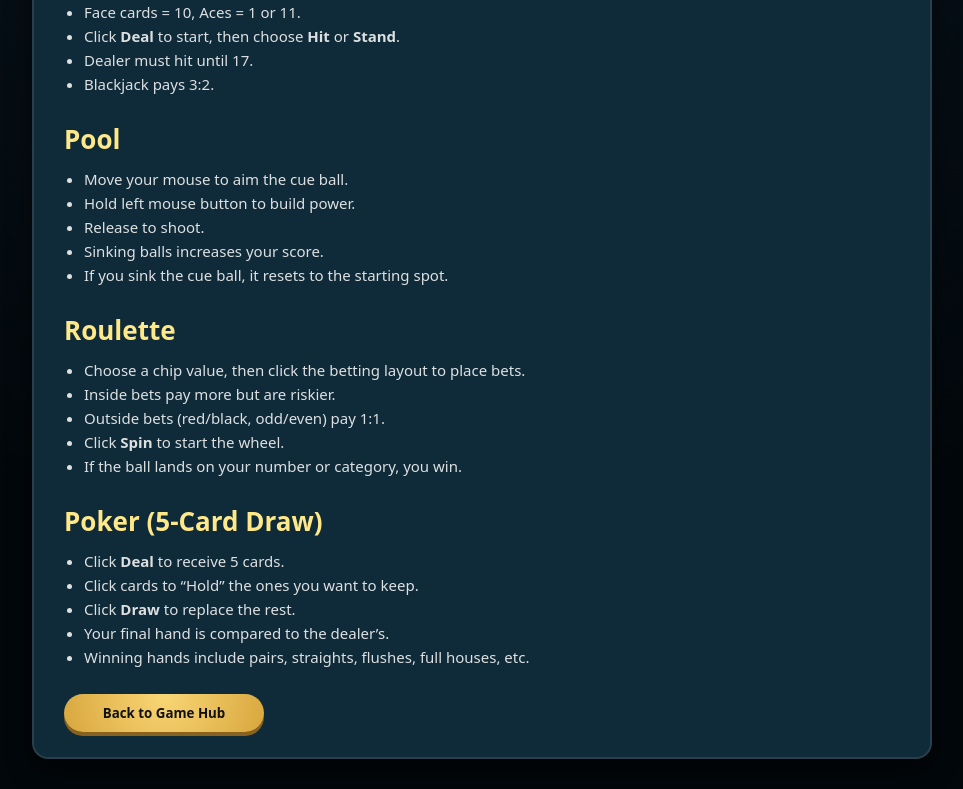
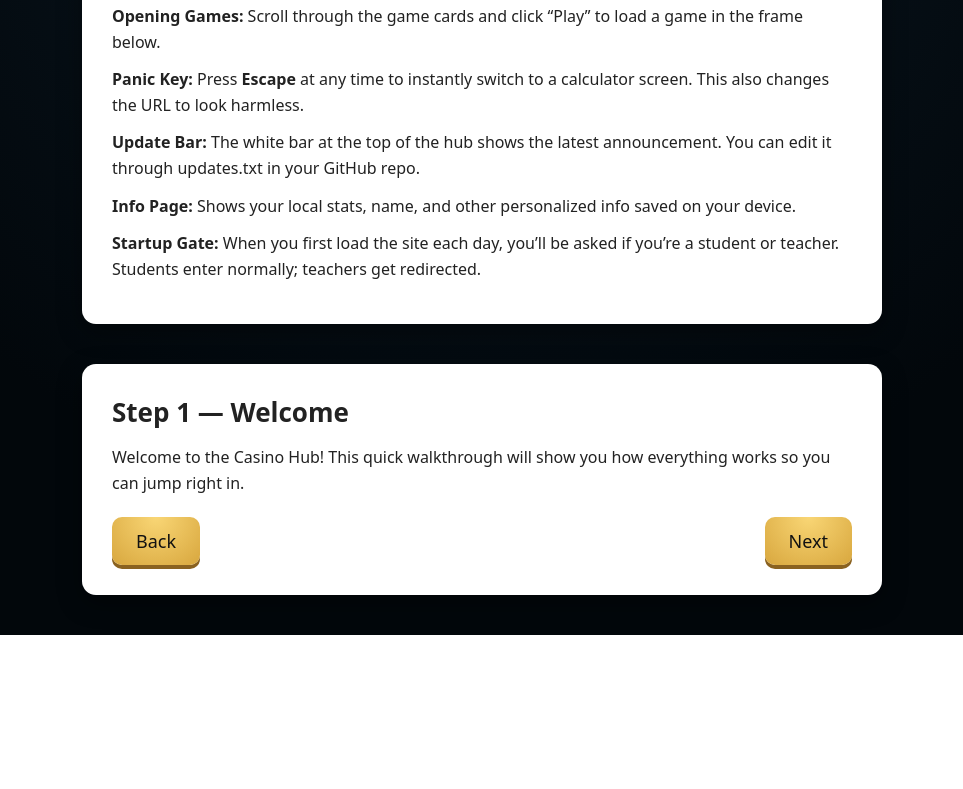
Before and after one commit to meatloaf-SMR/Casino-Hub, a plain HTML site: page tutorial.html in a window 1280 px wide. Shown: the part 201-990 px from the top of the page, without its empty margins (158-1121 px from the left). After the commit the page ends 836 px from the top, so only its background shows below. Drawn offline with Linux system fonts and the light colour scheme.

Commit message:
Update tutorial.html

```diff
--- a/tutorial.html
+++ b/tutorial.html
@@ -2,7 +2,8 @@
 <html lang="en">
 <head>
 <meta charset="UTF-8">
-<title>Game Tutorials</title>
+<title>Tutorial – Casino Hub</title>
+
 <style>
   * {
     box-sizing: border-box;
@@ -14,114 +15,190 @@
   body {
     background: radial-gradient(circle at top, #0b1924, #02070b 70%);
     color: #f4f4f4;
+    padding: 40px;
     min-height: 100vh;
-    padding: 30px;
-    display: flex;
-    justify-content: center;
-  }
-
-  .container {
-    width: 100%;
-    max-width: 900px;
-    background: #0f2a38;
-    padding: 25px 30px;
-    border-radius: 16px;
-    border: 2px solid rgba(255,255,255,0.1);
-    box-shadow: 0 10px 25px rgba(0,0,0,0.6);
   }
 
   h1 {
     text-align: center;
+    font-size: 42px;
     margin-bottom: 25px;
-    font-size: 36px;
     letter-spacing: 3px;
   }
 
-  h2 {
-    margin-top: 25px;
-    font-size: 26px;
-    color: #ffe887;
+  /* ✅ White content card */
+  .card {
+    background: #ffffff;
+    color: #222;
+    max-width: 800px;
+    margin: 0 auto 40px auto;
+    padding: 30px;
+    border-radius: 14px;
+    box-shadow: 0 8px 25px rgba(0,0,0,0.4);
   }
 
-  p, li {
-    font-size: 15px;
-    line-height: 1.6;
-    opacity: 0.9;
+  .card h2 {
+    margin-bottom: 15px;
+    font-size: 28px;
   }
 
-  ul {
-    margin-top: 10px;
-    margin-left: 20px;
+  .card p {
+    margin-bottom: 12px;
+    line-height: 1.6;
   }
 
-  .back-btn {
-    margin-top: 25px;
+  /* ✅ Interactive tutorial */
+  #stepsContainer {
+    max-width: 800px;
+    margin: 0 auto;
+    background: #ffffff;
+    color: #222;
+    padding: 30px;
+    border-radius: 14px;
+    box-shadow: 0 8px 25px rgba(0,0,0,0.4);
+  }
+
+  .step {
+    display: none;
+  }
+
+  .step.active {
     display: block;
-    width: 200px;
-    padding: 10px 20px;
-    border-radius: 999px;
+  }
+
+  .step h3 {
+    font-size: 26px;
+    margin-bottom: 15px;
+  }
+
+  .step p {
+    line-height: 1.6;
+    margin-bottom: 20px;
+  }
+
+  .buttons {
+    display: flex;
+    justify-content: space-between;
+    margin-top: 20px;
+  }
+
+  button {
+    padding: 12px 24px;
+    font-size: 18px;
     border: none;
+    border-radius: 10px;
     cursor: pointer;
-    font-weight: 600;
     background: radial-gradient(circle at top, #f9d675, #d8a73e);
     color: #111;
     box-shadow: 0 4px 0 #8a6220;
     transition: 0.1s;
   }
 
-  .back-btn:hover {
+  button:hover {
     filter: brightness(1.05);
   }
 
-  .back-btn:active {
+  button:active {
     transform: translateY(2px);
     box-shadow: 0 2px 0 #8a6220;
+  }
+
+  .center {
+    text-align: center;
+  }
+
+  a.return {
+    display: inline-block;
+    margin-top: 30px;
+    font-size: 20px;
+    color: #f9d675;
+    text-decoration: none;
+  }
+
+  a.return:hover {
+    text-decoration: underline;
   }
 </style>
 </head>
 <body>
 
-<div class="container">
-  <h1>Game Tutorials</h1>
+<h1>Tutorial</h1>
 
-  <h2>Blackjack</h2>
-  <ul>
-    <li>Your goal is to get as close to 21 as possible without going over.</li>
-    <li>Face cards = 10, Aces = 1 or 11.</li>
-    <li>Click <strong>Deal</strong> to start, then choose <strong>Hit</strong> or <strong>Stand</strong>.</li>
-    <li>Dealer must hit until 17.</li>
-    <li>Blackjack pays 3:2.</li>
-  </ul>
+<!-- ✅ Simple Hub Tutorial -->
+<div class="card">
+  <h2>How to Use the Casino Hub</h2>
 
-  <h2>Pool</h2>
-  <ul>
-    <li>Move your mouse to aim the cue ball.</li>
-    <li>Hold left mouse button to build power.</li>
-    <li>Release to shoot.</li>
-    <li>Sinking balls increases your score.</li>
-    <li>If you sink the cue ball, it resets to the starting spot.</li>
-  </ul>
+  <p><strong>Opening Games:</strong> Scroll through the game cards and click “Play” to load a game in the frame below.</p>
 
-  <h2>Roulette</h2>
-  <ul>
-    <li>Choose a chip value, then click the betting layout to place bets.</li>
-    <li>Inside bets pay more but are riskier.</li>
-    <li>Outside bets (red/black, odd/even) pay 1:1.</li>
-    <li>Click <strong>Spin</strong> to start the wheel.</li>
-    <li>If the ball lands on your number or category, you win.</li>
-  </ul>
+  <p><strong>Panic Key:</strong> Press <strong>Escape</strong> at any time to instantly switch to a calculator screen. This also changes the URL to look harmless.</p>
 
-  <h2>Poker (5‑Card Draw)</h2>
-  <ul>
-    <li>Click <strong>Deal</strong> to receive 5 cards.</li>
-    <li>Click cards to “Hold” the ones you want to keep.</li>
-    <li>Click <strong>Draw</strong> to replace the rest.</li>
-    <li>Your final hand is compared to the dealer’s.</li>
-    <li>Winning hands include pairs, straights, flushes, full houses, etc.</li>
-  </ul>
+  <p><strong>Update Bar:</strong> The white bar at the top of the hub shows the latest announcement. You can edit it through <code>updates.txt</code> in your GitHub repo.</p>
 
-  <button class="back-btn" onclick="window.location.href='index.html'">Back to Game Hub</button>
+  <p><strong>Info Page:</strong> Shows your local stats, name, and other personalized info saved on your device.</p>
+
+  <p><strong>Startup Gate:</strong> When you first load the site each day, you’ll be asked if you’re a student or teacher. Students enter normally; teachers get redirected.</p>
 </div>
+
+<!-- ✅ Interactive Step-by-Step Tutorial -->
+<div id="stepsContainer">
+  <div class="step active">
+    <h3>Step 1 — Welcome</h3>
+    <p>Welcome to the Casino Hub! This quick walkthrough will show you how everything works so you can jump right in.</p>
+  </div>
+
+  <div class="step">
+    <h3>Step 2 — Opening Games</h3>
+    <p>Each game is displayed as a card. Click “Play” to load it instantly in the game frame. No new tabs, no clutter.</p>
+  </div>
+
+  <div class="step">
+    <h3>Step 3 — Panic Key</h3>
+    <p>If you ever need to hide the hub quickly, press <strong>Escape</strong>. A calculator appears and the URL changes to <code>/calculator</code>.</p>
+  </div>
+
+  <div class="step">
+    <h3>Step 4 — Updates</h3>
+    <p>The update bar at the top loads text from <code>updates.txt</code>. Edit that file in GitHub to change the announcement.</p>
+  </div>
+
+  <div class="step">
+    <h3>Step 5 — You're Ready!</h3>
+    <p>You now know how to use the hub. Have fun exploring the games!</p>
+    <div class="center">
+      <a class="return" href="index.html">Return to Casino Hub</a>
+    </div>
+  </div>
+
+  <div class="buttons">
+    <button onclick="prevStep()">Back</button>
+    <button onclick="nextStep()">Next</button>
+  </div>
+</div>
+
+<script>
+  let currentStep = 0;
+  const steps = document.querySelectorAll(".step");
+
+  function showStep(n) {
+    steps.forEach((step, i) => {
+      step.classList.toggle("active", i === n);
+    });
+  }
+
+  function nextStep() {
+    if (currentStep < steps.length - 1) {
+      currentStep++;
+      showStep(currentStep);
+    }
+  }
+
+  function prevStep() {
+    if (currentStep > 0) {
+      currentStep--;
+      showStep(currentStep);
+    }
+  }
+</script>
 
 </body>
 </html>
```
